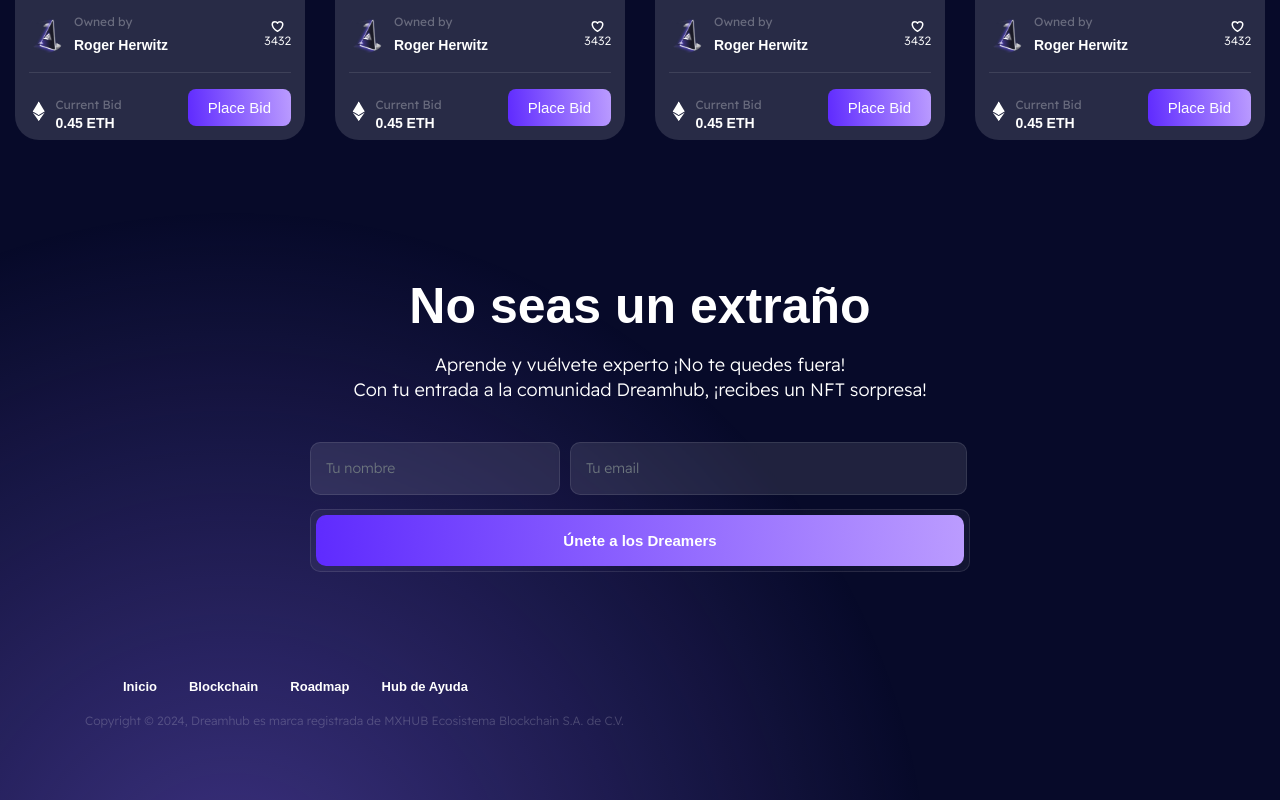
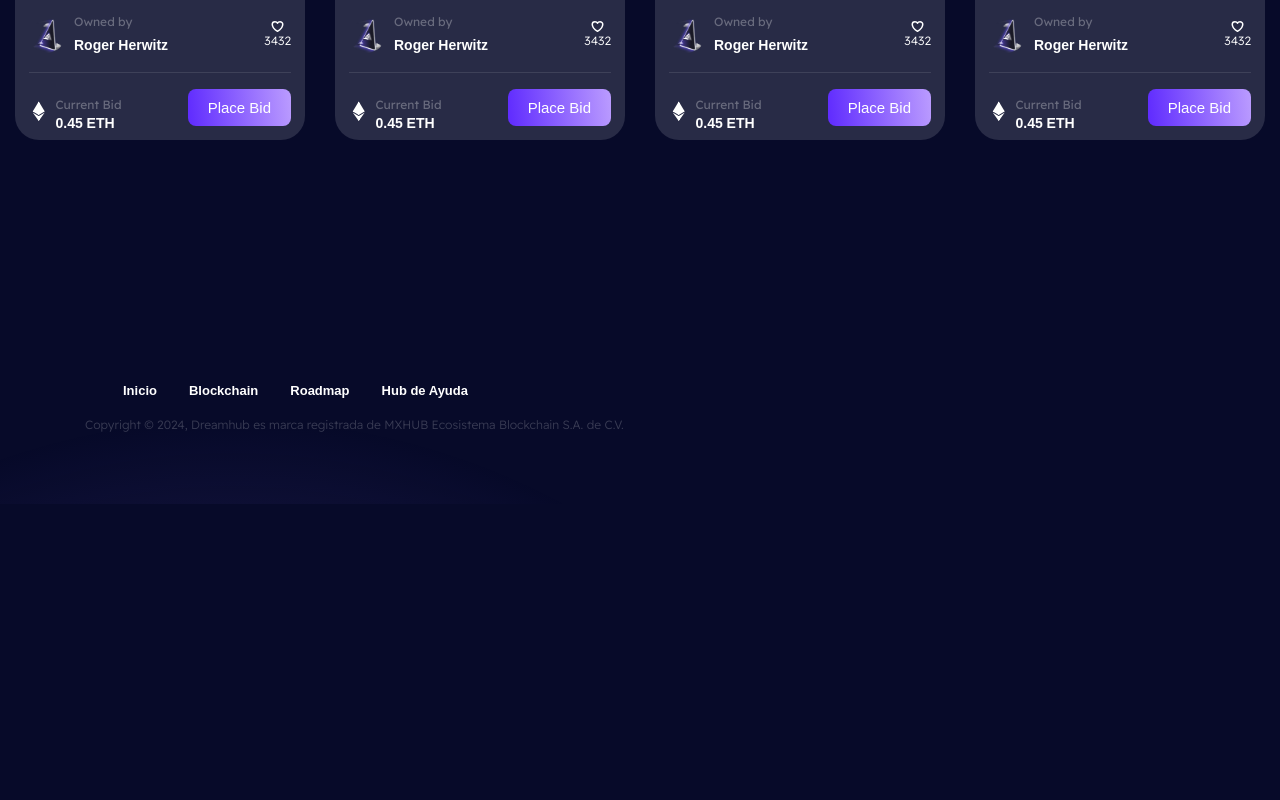
Before and after one commit to delBull/dreamhub, a Next.js app: page /nft in a window 1280 px wide. Shown: the part 1828-2628 px from the top of the page. After the commit the page ends 2332 px from the top, so only its background shows below. Built offline with nearby package versions, Linux system fonts and the light colour scheme; a web font is replaced by a local one.

Commit message:
temporaly removed subscription

```diff
--- a/components/layout/footer/Footer1.js
+++ b/components/layout/footer/Footer1.js
@@ -31,7 +31,7 @@ export default function Footer1() {
                                 </form>
                                     </div> */}
 
-                            <SignupForm />
+                          {/*  <SignupForm /> */}
 
                             <div className="footer__bottom">
                                 <div className="center mb--30">
```
Also changed, not shown: 1 other file (tests, documents, lock files or other folders).
